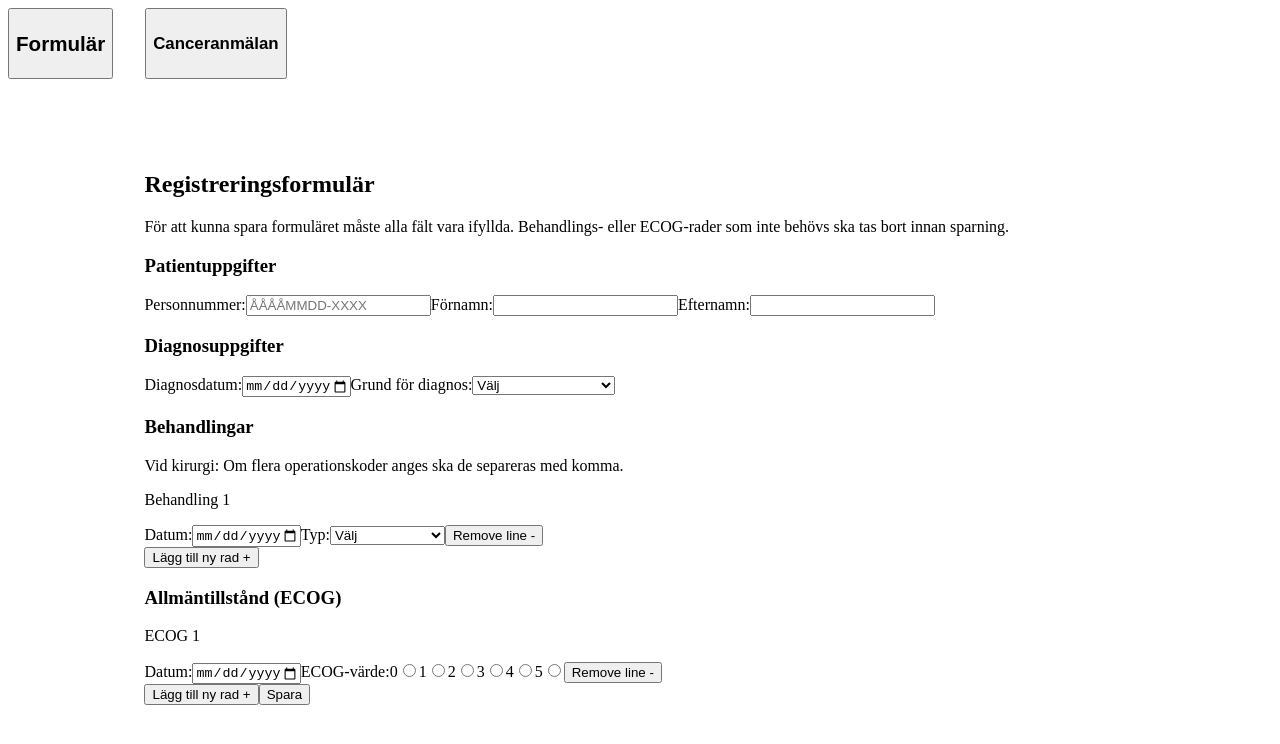
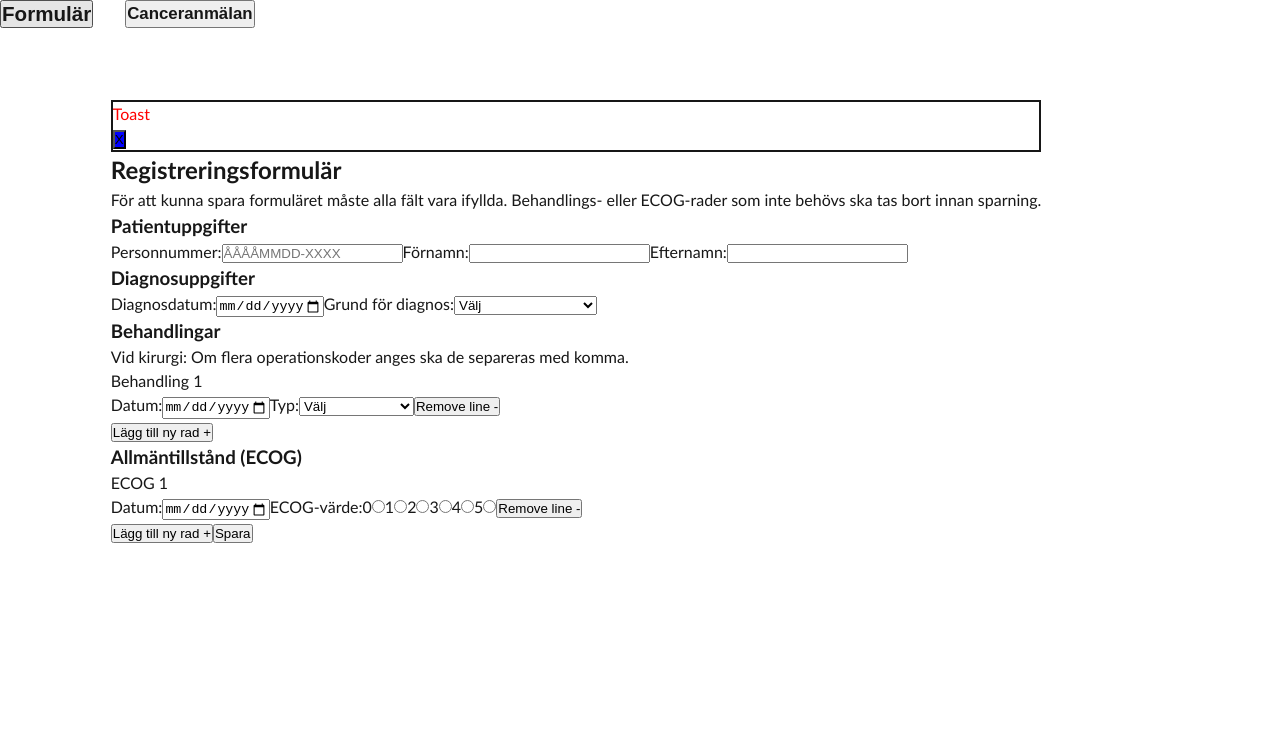
Before and after one commit to EllenSandqvist/RCC, a React (Vite) app: page / in a window 1280 px wide. Shown: the top 744 px of the page. Built offline with nearby package versions, Linux system fonts and the light colour scheme.

Commit message:
Started to add basic styling. Working on custom toaster

```diff
--- a/components/EnrollmentForm/EnrollmentForm.jsx
+++ b/components/EnrollmentForm/EnrollmentForm.jsx
@@ -5,6 +5,7 @@ import PatientFields from "../PatientFields.jsx";
 import DiagnosFields from "../DiagnosFields.jsx";
 import TreatmentFields from "../TreatmentFields.jsx";
 import EcogFields from "../EcogFields.jsx";
+import Toast from "../Toast/Toast.jsx";
 
 const today = new Date().toISOString().slice(0, 10);
 
@@ -62,12 +63,16 @@ const EnrollmentForm = ({
     ecogs: ecogs.map(({ ecogDate, ecogScore }) => ({ ecogDate, ecogScore })),
   });
 
+  const onClose = () => {
+    console.log("close toast");
+  };
+
   // --- Handler for submit ---
   const handleSubmit = (e) => {
     e.preventDefault();
 
     if (Object.keys(errors).length > 0) {
-      //Fixa en modal för errormeddelande istället för alert!
+      //Show error toast...
       alert("Det finns errors som måste rättas till innan du kan spara");
       return;
     }
@@ -90,6 +95,7 @@ const EnrollmentForm = ({
 
   return (
     <form onSubmit={handleSubmit}>
+      <Toast onClose={onClose} />
       <h2>Registreringsformulär</h2>
       <p>
         För att kunna spara formuläret måste alla fält vara ifyllda.
--- /dev/null
+++ b/components/Toast/Toast.jsx
@@ -0,0 +1,16 @@
+import styles from "./Toast.module.css";
+
+const Toast = ({ onClose }) => {
+  return (
+    <div className={styles.toast} role="alert">
+      <div className={styles.toast_message}>
+        <p>Toast</p>
+      </div>
+      <button className={styles.close_btn} onClick={onClose}>
+        X
+      </button>
+    </div>
+  );
+};
+
+export default Toast;
--- /dev/null
+++ b/components/Toast/Toast.module.css
@@ -0,0 +1,11 @@
+.toast {
+  border: 2px solid;
+}
+
+.toast_message {
+  color: red;
+}
+
+.close_btn {
+  background-color: blue;
+}
--- /dev/null
+++ b/src/index.css
@@ -0,0 +1,40 @@
+*,
+::before,
+::after {
+  box-sizing: border-box;
+  margin: 0;
+  padding: 0;
+}
+
+:root {
+  /* Base colors */
+  --primary-dark: #171717;
+  --secondary-grey: #5d5d5d;
+  --background-grey-light: #ececec;
+  --background-color-lightest: #fff;
+
+  /* Accent colors */
+  /* --accent-color: #fef100;
+  --accent-outline: #fccb4f; */
+
+  /* Complement colors */
+  --tertiary-purple: #cfb6ee;
+  --tertiary-outline: #9c7fbf;
+  --pastel-mint: #c3f0d4;
+  --pastel-mint-outline: #739680;
+
+  /* Fonts */
+  --font-heading: "Segoe UI", Tahoma, Geneva, sans-serif;
+  --font-base: Calibri, "Times new roman", sans-serif;
+}
+
+html {
+  scroll-behavior: smooth;
+}
+
+body {
+  font-family: var(--font-base);
+  line-height: 1.5;
+  background-color: var(--background-color-lightest);
+  color: var(--primary-dark);
+}
--- a/src/main.jsx
+++ b/src/main.jsx
@@ -1,6 +1,7 @@
 import React from "react";
 import ReactDOM from "react-dom/client";
 import App from "./App.jsx";
+import "./index.css";
 
 ReactDOM.createRoot(document.getElementById("root")).render(
   <React.StrictMode>
```
Also changed, not shown: components/Layout/Layout.jsx (added, +19 -0 lines).
